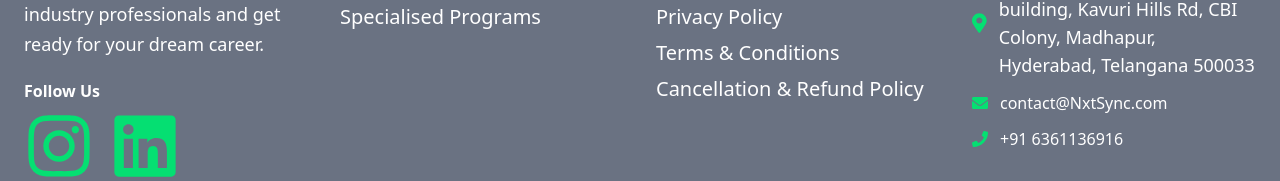
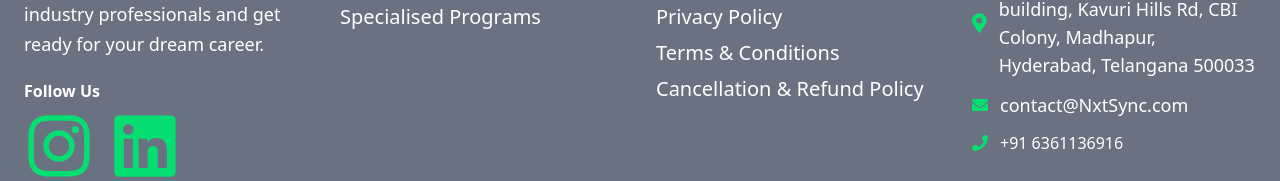
Before and after one commit to mismyst/nextsync, a Next.js app: page / in a window 1280 px wide. Shown: the part 3785-3966 px from the top of the page. Built offline with nearby package versions, Linux system fonts and the light colour scheme.

Commit message:
Update Footer.tsx

```diff
--- a/app/components/Footer/Footer.tsx
+++ b/app/components/Footer/Footer.tsx
@@ -76,7 +76,7 @@ const Footer = () => {
             </li>
             <li className="flex items-center space-x-3">
               <FaEnvelope className="text-green-400"  /> {/* Changed icon color to green */}
-              <span className="text-base">contact@NxtSync.com</span>
+              <span className="text-lg">contact@NxtSync.com</span>
             </li>
             <li className="flex items-center space-x-3">
               <FaPhone className="text-green-400" /> {/* Changed icon color to green */}
```
